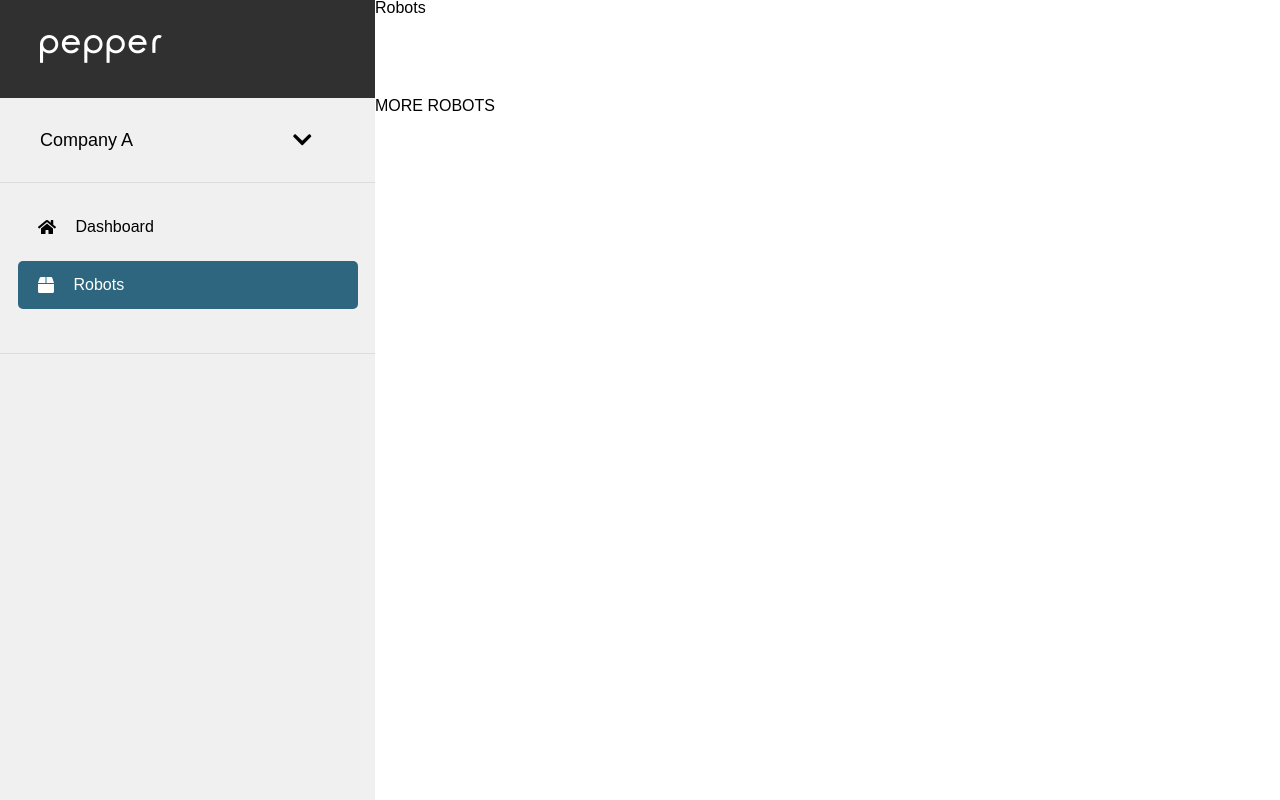
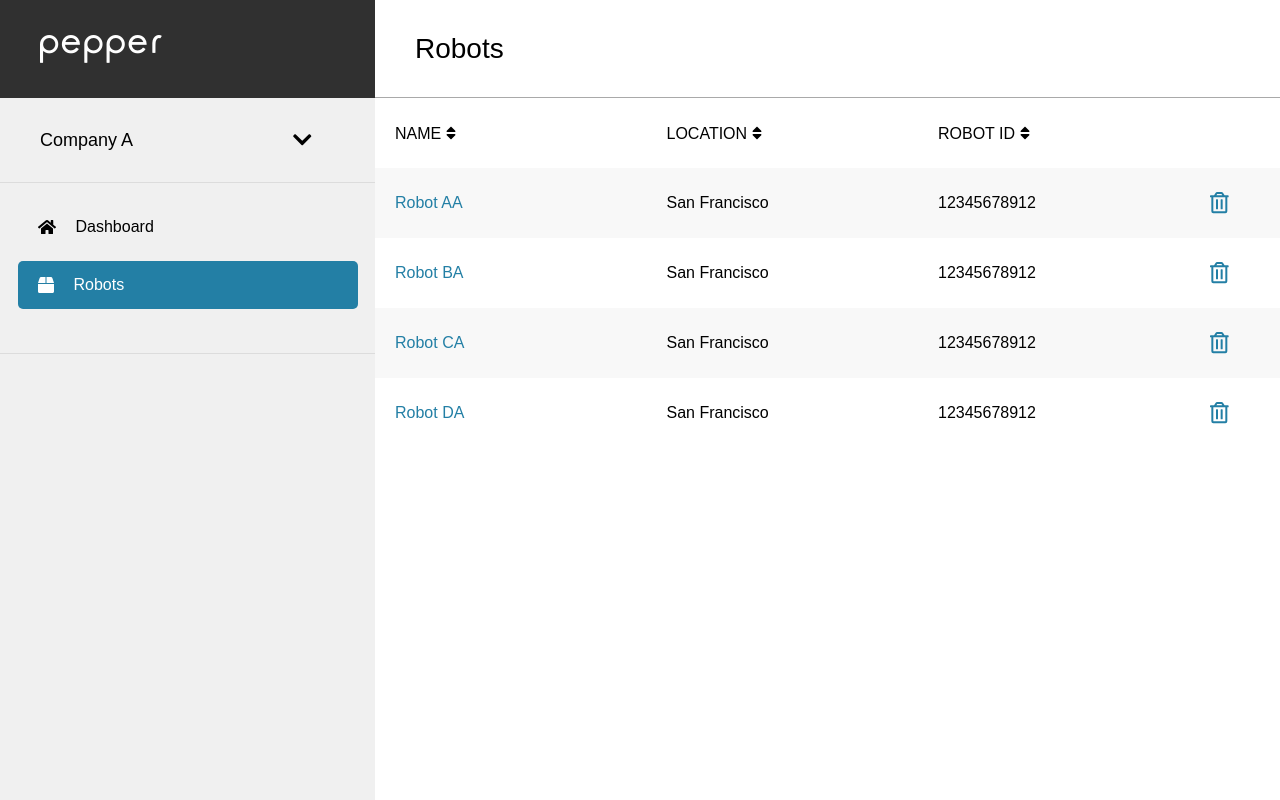
Before and after one commit to janicelam21/sr-take-home, a React app: page / in a window 1280 px wide. Built offline with nearby package versions, Linux system fonts and the light colour scheme; the HTML template or start-up script is replaced by a standard one.

Commit message:
implement robot information page

```diff
--- a/assets/fakeData.js
+++ b/assets/fakeData.js
@@ -2,19 +2,20 @@ module.exports = [
   {
     companyName: 'Company A',
     currentRobots: [
-      ['Robot AA', 'San Francisco', 1, '01/01/2019'],
-      ['Robot BA', 'San Francisco', 2, '02/01/2019'],
-      ['Robot CA', 'San Francisco', 3, '03/01/2019'],
-      ['Robot DA', 'San Francisco', 4, '12/01/2018']
+      ['Robot AA', 'San Francisco', 12345678912, '01/01/2019'],
+      ['Robot BA', 'San Francisco', 12345678912, '02/01/2019'],
+      ['Robot CA', 'San Francisco', 12345678912, '03/01/2019'],
+      ['Robot DA', 'San Francisco', 12345678912, '12/01/2018']
     ]
   },
   {
     companyName: 'Company B',
     currentRobots: [
-      ['Robot AB', 'San Francisco', 10, '01/01/2019'],
-      ['Robot BB', 'San Francisco', 20, '02/01/2019'],
-      ['Robot CB', 'San Francisco', 30, '03/01/2019'],
-      ['Robot DB', 'San Francisco', 40, '12/01/2018']
+      ['Robot AB', 'San Francisco', 12345678912, '01/01/2019'],
+      ['Robot AB', 'San Francisco', 12345678912, '01/01/2019'],
+      ['Robot BB', 'San Francisco', 12345678912, '02/01/2019'],
+      ['Robot CB', 'San Francisco', 12345678912, '03/01/2019'],
+      ['Robot DB', 'San Francisco', 12345678912, '12/01/2018']
     ]
   }
 ]
--- /dev/null
+++ b/client/src/DashboardPage/DashboardPage.jsx
@@ -0,0 +1,13 @@
+import React from 'react';
+
+class DashboardPage extends React.Component {
+  render() {
+    return (
+      <div>
+        HELLO
+      </div>
+    )
+  }
+}
+
+export default DashboardPage;
--- a/client/src/Dropdown/Dropdown.jsx
+++ b/client/src/Dropdown/Dropdown.jsx
@@ -19,6 +19,7 @@ class Dropdown extends React.Component {
 
   setCurrCompany(val) {
     this.setState({currCompany: val})
+    this.props.changeCurrCompany(val)
   }
 
   render() {
--- a/client/src/Main/Main.css
+++ b/client/src/Main/Main.css
@@ -56,6 +56,11 @@ table {
 
 .pageHeader {
   grid-area: header;
+  font-size: 28px;
+  display: flex;
+  align-items: center;
+  padding-left: 40px;
+  border-bottom: 1px solid #A9A9A9;
 }
 
 .mainNav {
--- a/client/src/Main/Main.jsx
+++ b/client/src/Main/Main.jsx
@@ -1,20 +1,44 @@
 import React from 'react';
 import styles from './Main.css';
 import Dropdown from '../Dropdown/Dropdown.jsx';
-import ViewOptions from '../ViewOptions/ViewOptions.jsx'
+import ViewOptions from '../ViewOptions/ViewOptions.jsx';
+import RobotsPage from '../RobotsPage/RobotsPage.jsx';
+import DashboardPage from '../DashboardPage/DashboardPage.jsx'
 import fakeData from '../../../assets/fakeData.js';
 
 class Main extends React.Component {
   constructor() {
     super()
     this.state = {
-      fakeData: []
+      fakeData: [],
+      pageHeader: 'Robots',
+      currCompany: '',
+      robotListToRender: [],
     }
+    this.changeHeader = this.changeHeader.bind(this);
+    this.changeCurrCompany = this.changeCurrCompany.bind(this);
   }
 
   componentDidMount() {
-    this.setState ({fakeData: fakeData})
-    console.log(fakeData)
+    this.setState ({fakeData})
+    this.setState({currCompany: fakeData[0].companyName})
+    this.setState({robotListToRender: fakeData[0].currentRobots})
+  }
+
+  changeHeader(pageHeader) {
+    this.setState({pageHeader});
+  }
+
+  changeCurrCompany(currCompany) {
+    this.setState({currCompany})
+    var robotListToRender = [];
+    for (var i = 0; i < this.state.fakeData.length; i++) {
+      if (this.state.fakeData[i].companyName === currCompany) {
+        robotListToRender = this.state.fakeData[i].currentRobots
+      }
+    }
+    this.setState({robotListToRender})
+    console.log(robotListToRender)
   }
 
   render() {
@@ -25,15 +49,17 @@ class Main extends React.Component {
             <img src={require("../../../assets/Pepper_Icon.png")} alt="pepperIcon" className = {styles.logo}/>
           </div>
           <div className={styles.remainderNav}>
-            <Dropdown data={this.state.fakeData}/>
-            <ViewOptions />
+            <Dropdown data={this.state.fakeData} changeCurrCompany = {this.changeCurrCompany}/>
+            <ViewOptions changeHeader={this.changeHeader}/>
           </div>
         </nav>
         <header className={styles.pageHeader}>
-          Robots
+          {this.state.pageHeader}
         </header>
         <article className = {styles.mainArticle}>
-          MORE ROBOTS
+          {this.state.pageHeader === 'Robots'
+          ? <RobotsPage data = {this.state.fakeData} robotListToRender = {this.state.robotListToRender}/>
+          : <DashboardPage />}
         </article>
       </div>
     )
--- /dev/null
+++ b/client/src/RobotsPage/RobotsPage.css
@@ -0,0 +1,39 @@
+.robotWrapper, .titleWrapper {
+  display: flex;
+  align-items: center;
+  height: 70px;
+}
+
+.robotName, .robotIndivName {
+  padding-left: 20px;
+  display: inline-block;
+  width: 30%;
+}
+
+.robotIndivName {
+  color: #237fa5;
+}
+
+div > div.robotWrapper:nth-of-type(even) {
+  background: #F8F8F8;
+}
+
+.robotLocation {
+  display: inline-block;
+  width: 30%
+}
+
+.robotID {
+  display: inline-block;
+  width: 30%;
+}
+
+.trashIcon {
+  display: inline-block;
+  width: 10%;
+  color: #237fa5;
+}
+
+.arrowIcon {
+  margin-left: 5px;
+}
--- /dev/null
+++ b/client/src/RobotsPage/RobotsPage.jsx
@@ -0,0 +1,45 @@
+import React from 'react';
+import styles from './RobotsPage.css'
+import { FontAwesomeIcon } from '@fortawesome/react-fontawesome';
+
+class RobotsPage extends React.Component {
+  constructor(props) {
+    super(props)
+    this.state = {
+
+    }
+  }
+
+  render() {
+    return (
+      <div>
+        <div className={styles.titleWrapper}>
+          <span className={styles.robotName}>
+            NAME
+            <FontAwesomeIcon icon="sort" size="md" className = {styles.arrowIcon}/>
+          </span>
+          <span className={styles.robotLocation}>
+            LOCATION
+            <FontAwesomeIcon icon="sort" size="md" className = {styles.arrowIcon}/>
+          </span>
+          <span className={styles.robotID}>
+            ROBOT ID
+            <FontAwesomeIcon icon="sort" size="md" className = {styles.arrowIcon}/>
+          </span>
+        </div>
+        {this.props.robotListToRender.map((each) => {
+          return (
+            <div className={styles.robotWrapper}>
+              <span className={styles.robotIndivName}>{each[0]}</span>
+              <span className={styles.robotLocation}>{each[1]}</span>
+              <span className={styles.robotID}>{each[2]}</span>
+              <FontAwesomeIcon icon={["far","trash-alt"]} size="lg" className={styles.trashIcon}/>
+            </div>
+          )
+        })}
+      </div>
+    )
+  }
+}
+
+export default RobotsPage;
--- a/client/src/ViewOptions/ViewOptions.css
+++ b/client/src/ViewOptions/ViewOptions.css
@@ -18,7 +18,7 @@
 }
 
 .optionsSelected {
-  background-color: #2D667E;
+  background-color: #237fa5;
   color: white;
 }
 
--- a/client/src/ViewOptions/ViewOptions.jsx
+++ b/client/src/ViewOptions/ViewOptions.jsx
@@ -12,7 +12,8 @@ class ViewOptions extends React.Component {
   }
 
   changeCurrDisplay(currDisplay) {
-    this.setState({currDisplay})
+    this.setState({currDisplay});
+    this.props.changeHeader(currDisplay);
   }
 
   render() {
--- a/client/src/index.jsx
+++ b/client/src/index.jsx
@@ -2,8 +2,9 @@ import React from 'react';
 import ReactDOM from 'react-dom';
 import Main from './Main/Main.jsx';
 import { library } from '@fortawesome/fontawesome-svg-core';
-import { faChevronDown, faHome, faBox } from '@fortawesome/free-solid-svg-icons';
+import { faChevronDown, faHome, faBox, faSort } from '@fortawesome/free-solid-svg-icons';
+import { faTrashAlt } from '@fortawesome/free-regular-svg-icons'
 
-library.add(faChevronDown, faHome, faBox)
+library.add(faChevronDown, faHome, faBox, faSort, faTrashAlt)
 
 ReactDOM.render(<Main />, document.getElementById('app'))
--- a/package.json
+++ b/package.json
@@ -19,6 +19,7 @@
   "homepage": "https://github.com/janicelam21/sr-take-home#readme",
   "dependencies": {
     "@fortawesome/fontawesome-svg-core": "^1.2.25",
+    "@fortawesome/free-regular-svg-icons": "^5.11.2",
     "@fortawesome/free-solid-svg-icons": "^5.11.2",
     "@fortawesome/react-fontawesome": "^0.1.5",
     "babel": "^6.23.0",
```
Also changed, not shown: 1 other file (tests, documents, lock files or other folders).
